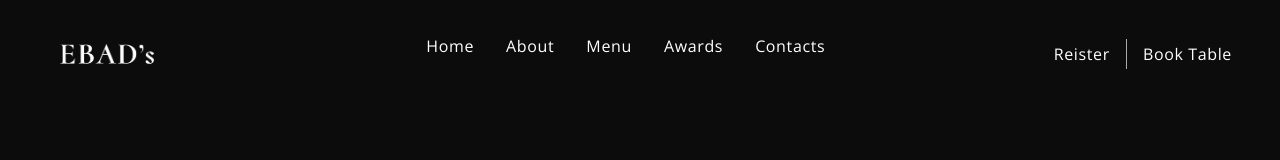
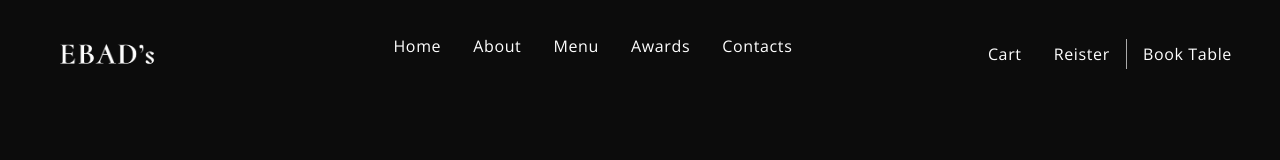
Before and after one commit to ebad5214/Restraunt-Website, a React (Create React App) app: page /home in a window 1280 px wide. Shown: the top 160 px of the page. Built offline with nearby package versions, Linux system fonts and the light colour scheme; a web font is replaced by a local one.

Commit message:
Only Cart link was added in Navbar

```diff
--- a/src/Components/Navbar/Navbar.js
+++ b/src/Components/Navbar/Navbar.js
@@ -34,6 +34,7 @@ const Navbar = () => {
             </li>
         </ul>
         <div className="app_navbar-login">
+            <Link className="p__opensans" to="/*">Cart</Link>
             <Link className="p__opensans" to="/login">Reister</Link>
             <div />
             <Link  className="p__opensans" to="/booking">
```
